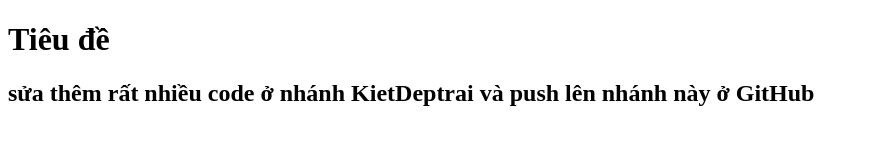
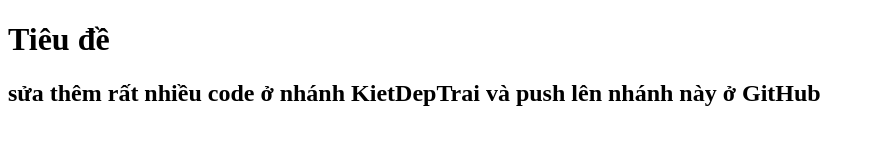
Before and after one commit to tuhoclaptrinh123/duan6, a plain HTML site: page index.html in a window 1280 px wide. Shown: the whole page, without its empty margins (0-875 px from the left). Drawn offline with Linux system fonts and the light colour scheme.

Commit message:
2. Sửa lần 2_Đổi t thường thành chữ T ở h2

```diff
--- a/index.html
+++ b/index.html
@@ -8,7 +8,7 @@
   <body>
     <h1>Tiêu đề</h1>
     <h2>
-      sửa thêm rất nhiều code ở nhánh KietDeptrai và push lên nhánh này ở GitHub
+      sửa thêm rất nhiều code ở nhánh KietDepTrai và push lên nhánh này ở GitHub
     </h2>
   </body>
 </html>
```
